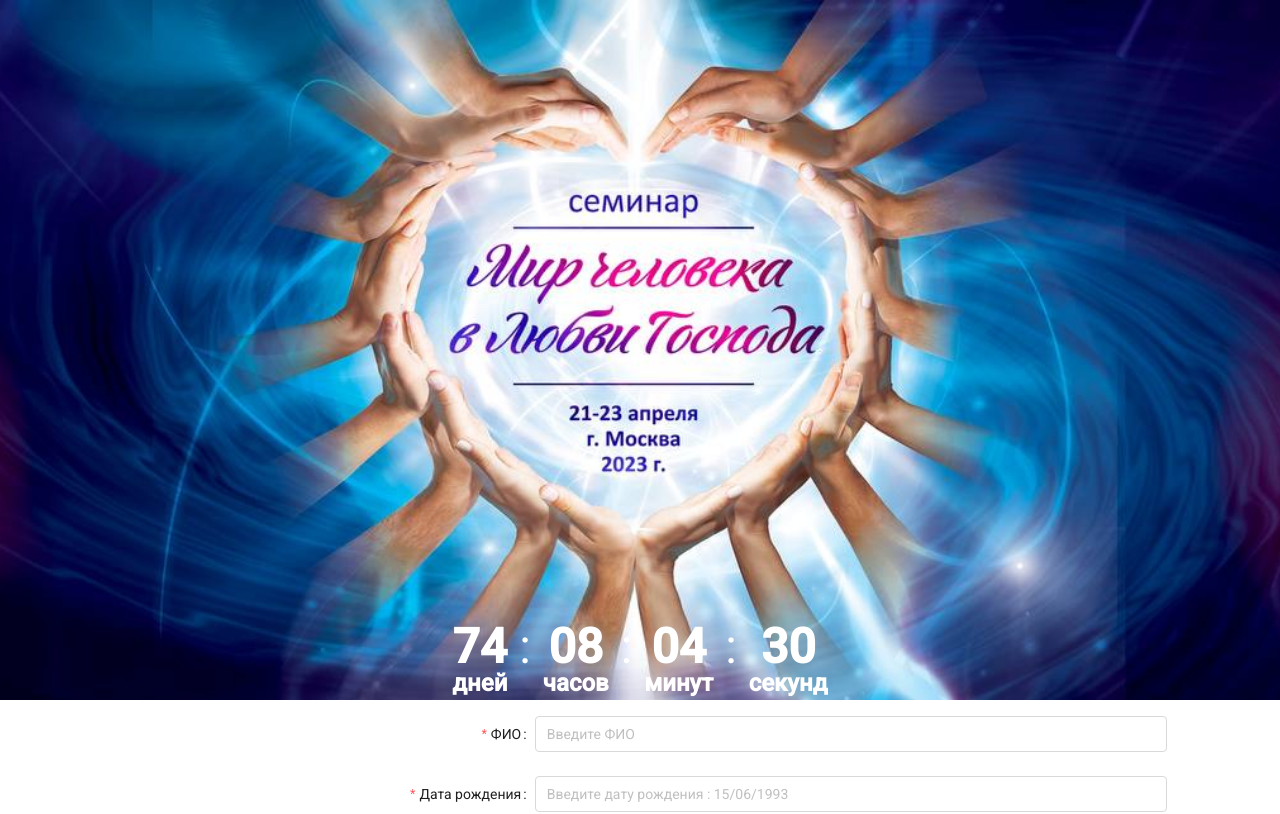
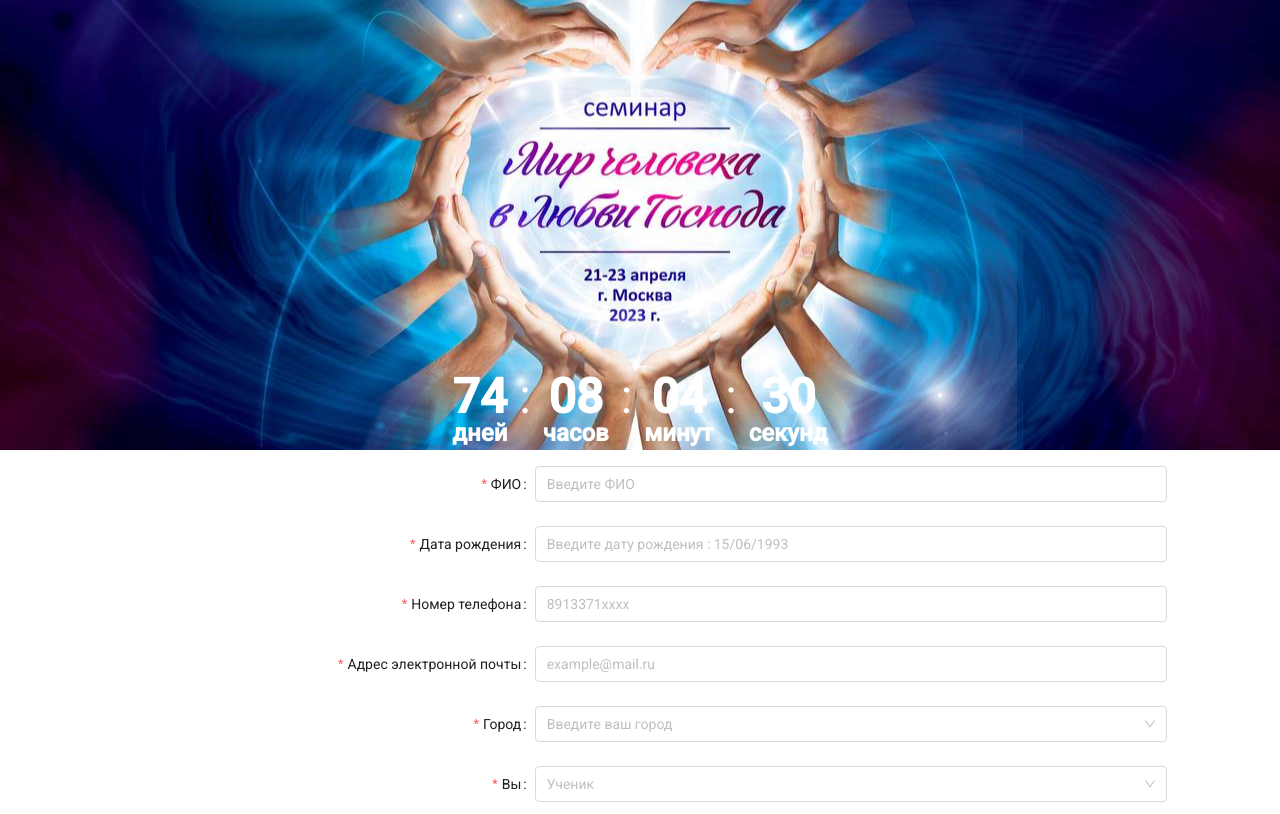
Before and after one commit to Vasyah/seminar-frontend, a React (Create React App) app: page / in a window 1280 px wide. Shown: the top 814 px of the page. Built offline with nearby package versions, Linux system fonts and the light colour scheme.

Commit message:
-change banner -change timer date -change teachers styles

```diff
--- a/src/components/Banner/Banner.tsx
+++ b/src/components/Banner/Banner.tsx
@@ -16,6 +16,7 @@ const BannerContainer = styled.header`
   display: flex;
   justify-content: center;
   align-items: center;
+  min-height: 500px;
   flex-direction: column;
 
   @media (max-width: ${breakpoints.md}) {
@@ -24,14 +25,16 @@ const BannerContainer = styled.header`
     padding: 1rem;
   }
 
-  @media (min-width: ${breakpoints.md}) and (max-width: ${breakpoints.lg}) {
+  @media (min-width: ${breakpoints.md}) {
     min-height: 500px;
   }
-  @media (min-width: ${breakpoints.lg}) and (max-width: ${breakpoints.xl}) {
-    min-height: 700px;
+  @media (min-width: ${breakpoints.md}) and (max-width: ${breakpoints.lg}) {
+    min-height: 450px;
   }
-  @media (min-width: ${breakpoints.xl}) {
-    min-height: 700px;
+
+  @media (min-width: ${breakpoints.preXl}) {
+    background-size: contain;
+    background-color: #0e0842;
   }
 `;
 
--- a/src/components/Container/Container.tsx
+++ b/src/components/Container/Container.tsx
@@ -56,7 +56,7 @@ export const Container: FC<ILayout> = (props: ILayout) => {
       <div>
         {loading && (
           <LoadingContainer>
-            <Spin />
+            <Spin style={{ zIndex: 9999 }} />
           </LoadingContainer>
         )}
         <Banner />
--- a/src/utils/breakpoints.ts
+++ b/src/utils/breakpoints.ts
@@ -1,6 +1,7 @@
 export const breakpoints = {
   xl: '1920px',
-  lg: '1200px',
+  preXl: '1600px',
+  lg: '1366px',
   md: '900px',
   sm: '600px',
   xs: '320px',
```
